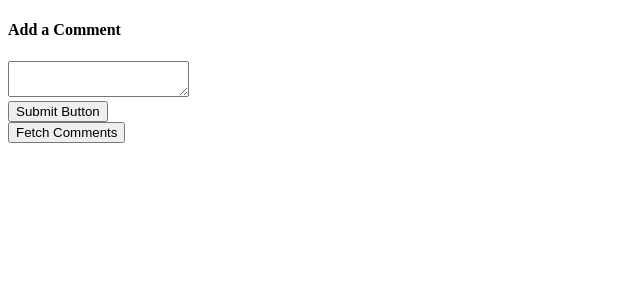
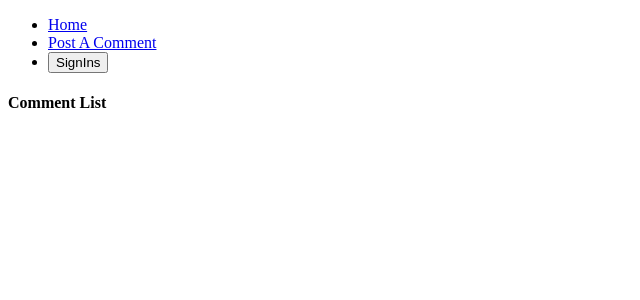
Before and after one commit to yimd85/ReactReduxHOC, a React (Create React App) app: page / in a window 1280 px wide. Shown: the top 300 px of the page, without its empty margins (0-640 px from the left). Built offline with nearby package versions, Linux system fonts and the light colour scheme.

Commit message:
added stuff

```diff
--- a/package.json
+++ b/package.json
@@ -10,6 +10,7 @@
     "react": "^16.6.1",
     "react-dom": "^16.6.1",
     "react-redux": "^5.1.1",
+    "react-router-dom": "^4.3.1",
     "react-scripts": "2.1.1",
     "redux": "^4.0.1",
     "redux-promise": "^0.6.0"
--- a/src/actions/index.js
+++ b/src/actions/index.js
@@ -1,5 +1,5 @@
 import axios from 'axios';
-import { SAVE_COMMENT, FETCH_COMMENTS } from 'actions/types';
+import { SAVE_COMMENT, FETCH_COMMENTS, CHANGE_AUTH } from 'actions/types';
 
 export function saveComment(comment) {
     return {
@@ -16,3 +16,11 @@
         payload: response
     };
 }
+
+export function changeAuth(isLoggedIn) {
+
+    return {
+        type: CHANGE_AUTH,
+        payload: isLoggedIn
+    };
+}
--- a/src/actions/types.js
+++ b/src/actions/types.js
@@ -1,2 +1,3 @@
 export const SAVE_COMMENT = 'save_comment';
 export const FETCH_COMMENTS = 'fetch_comments';
+export const CHANGE_AUTH = 'change_auth';
--- a/src/components/App.js
+++ b/src/components/App.js
@@ -1,12 +1,58 @@
-import React from 'react';
+import React, { Component } from 'react';
+import { Route, Link } from 'react-router-dom';
+import { connect } from 'react-redux';
 import CommentBox from 'components/CommentBox';
 import CommentList from 'components/CommentList';
+import * as actions from 'actions';
 
 
-export default () => {
-    return (
-        <div>
-            <CommentBox />
-            <CommentList />
-        </div>);
+class App extends Component {
+    renderButton(){
+        if(this.props.auth) {
+            return (
+                <button onClick={() => this.props.changeAuth(false)}>
+                    SignOuts
+                </button>
+            );
+        } else {
+            return (
+                <button onClick={() => this.props.changeAuth(true)}>
+                    SignIns
+                </button>
+            );
+        }
+
+    }
+    renderHeader() {
+        return (
+            <ul>
+                <li>
+                    <Link to='/'>Home</Link>
+                </li>
+                <li>
+                    <Link to='/post'>Post A Comment</Link>
+                </li>
+                <li>
+                    {this.renderButton()}
+                </li>
+            </ul>
+        );
+    }
+
+    render() {
+        return (
+            <div>
+                {this.renderHeader()}
+                <Route path='/post' component={CommentBox} />
+                <Route path='/' exact component={CommentList} />
+                {/* <CommentBox />
+                <CommentList /> */}
+            </div>);
+    }
 }
+
+function mapStateToProps(state) {
+    return { auth: state.auth }
+}
+
+export default connect(mapStateToProps, actions)(App);
--- a/src/components/CommentList.js
+++ b/src/components/CommentList.js
@@ -11,9 +11,8 @@
     render() {
         return (
             <div>
-                <ul>
-                    {this.renderComments()}
-                </ul>
+                <h4>Comment List</h4>
+                <ul>{this.renderComments()}</ul>
             </div>
         );
     }
--- a/src/index.js
+++ b/src/index.js
@@ -1,12 +1,14 @@
 import React from 'react';
 import ReactDom from 'react-dom';
-
+import { BrowserRouter, Route } from 'react-router-dom';
 import Root from 'Root';
 import App from 'components/App';
 
 ReactDom.render(
     <Root>
-        <App />
+        <BrowserRouter>
+            <Route path='/' component={App} />
+        </BrowserRouter>
     </Root>,
     document.querySelector('#root')
 );
--- /dev/null
+++ b/src/reducers/auth.js
@@ -0,0 +1,10 @@
+import { CHANGE_AUTH } from 'actions/types';
+
+export default function (state = false , action) {
+    switch (action.type){
+        case CHANGE_AUTH:
+            return action.payload;
+        default:
+            return state;
+    }
+}
--- a/src/reducers/index.js
+++ b/src/reducers/index.js
@@ -1,6 +1,8 @@
 import { combineReducers } from 'redux';
 import commentsReducer from 'reducers/comments';
+import authReducer from 'reducers/auth';
 
 export default combineReducers({
-    comments: commentsReducer
+    comments: commentsReducer,
+    auth: authReducer
 });
```
Also changed, not shown: 1 other file (tests, documents, lock files or other folders).
